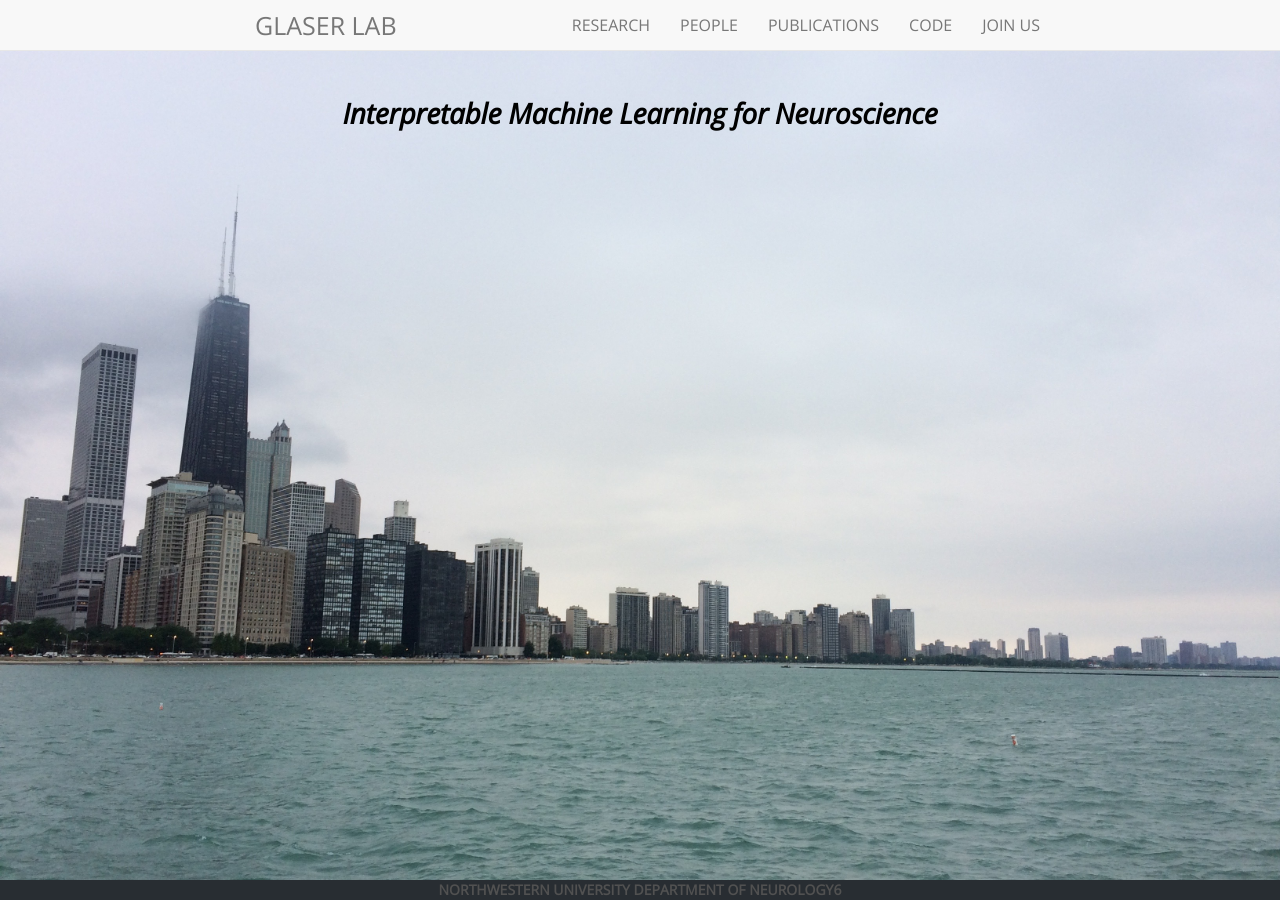
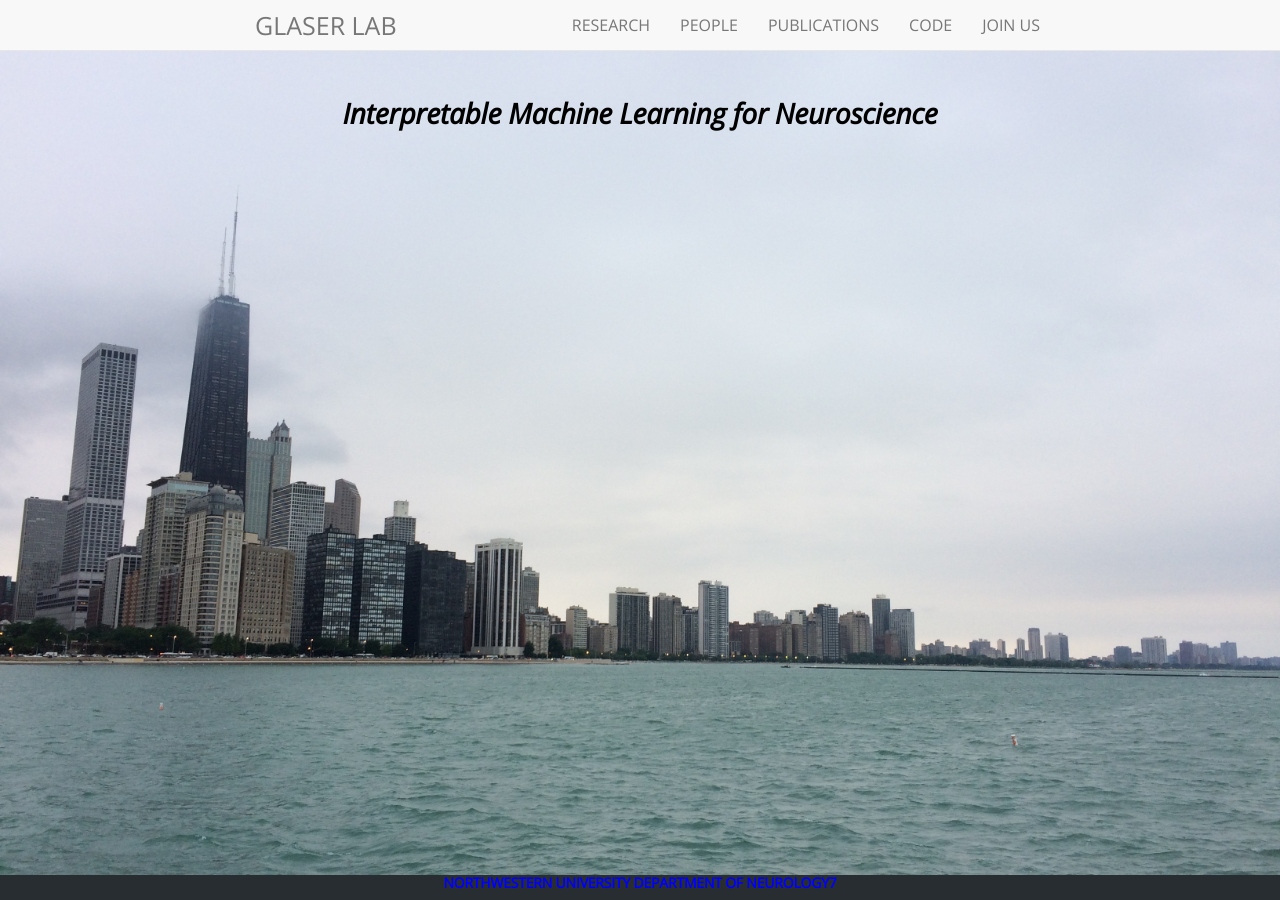
Before and after one commit to glaserlab/glaserlab.github.io, a Jekyll site: the page built from index.html, in a window 1280 px wide. Built offline with Jekyll 4.4.1, drawn with Linux system fonts in a browser that asks for light colours; nearby versions of some CDN libraries; comment, search, counter and statistics services are not loaded.

Commit message:
footer update

```diff
--- a/_includes/footer.html
+++ b/_includes/footer.html
@@ -6,7 +6,7 @@
   <!-- <div class="panel-footer">
 	  <div class="row"> -->
 		<!-- <div class="col-sm-4"> -->
-      <b style="font-size:1em"> Northwestern University Department of Neurology6</b>
+      <h5 style="font-size:1em; color:blue"> Northwestern University Department of Neurology7</h5>
     <!-- </div> -->
     <!-- </div>
   </div> -->
```
